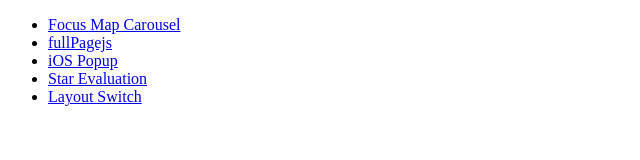
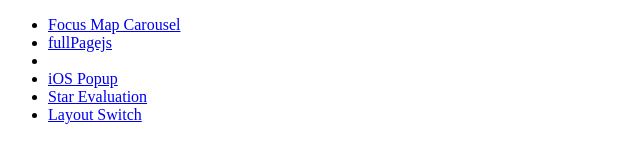
Before and after one commit to lewis-geek/Daily-Practice, a plain HTML site: page index.html in a window 1280 px wide. Shown: the whole page, without its empty margins (0-640 px from the left). Drawn offline with Linux system fonts and the light colour scheme.

Commit message:
add project of menu

```diff
--- a/index.html
+++ b/index.html
@@ -9,6 +9,7 @@
     <ul>
       <li><a href="Focus Map Carousel/demo.html">Focus Map Carousel</a></li>
       <li><a href="fullPagejs/demo.html">fullPagejs</a></li>
+      <li><a href="Game 2048/demo.html"></a></li>
       <li><a href="iOS Popup/demo.html">iOS Popup</a></li>
       <li><a href="Star Evaluation/demo.html">Star Evaluation</a></li>
       <li><a href="Layout Switch/demo.html">Layout Switch</a></li>
```
Also changed, not shown: Game 2048/demo.html (renamed from Game 2048/index.html).
